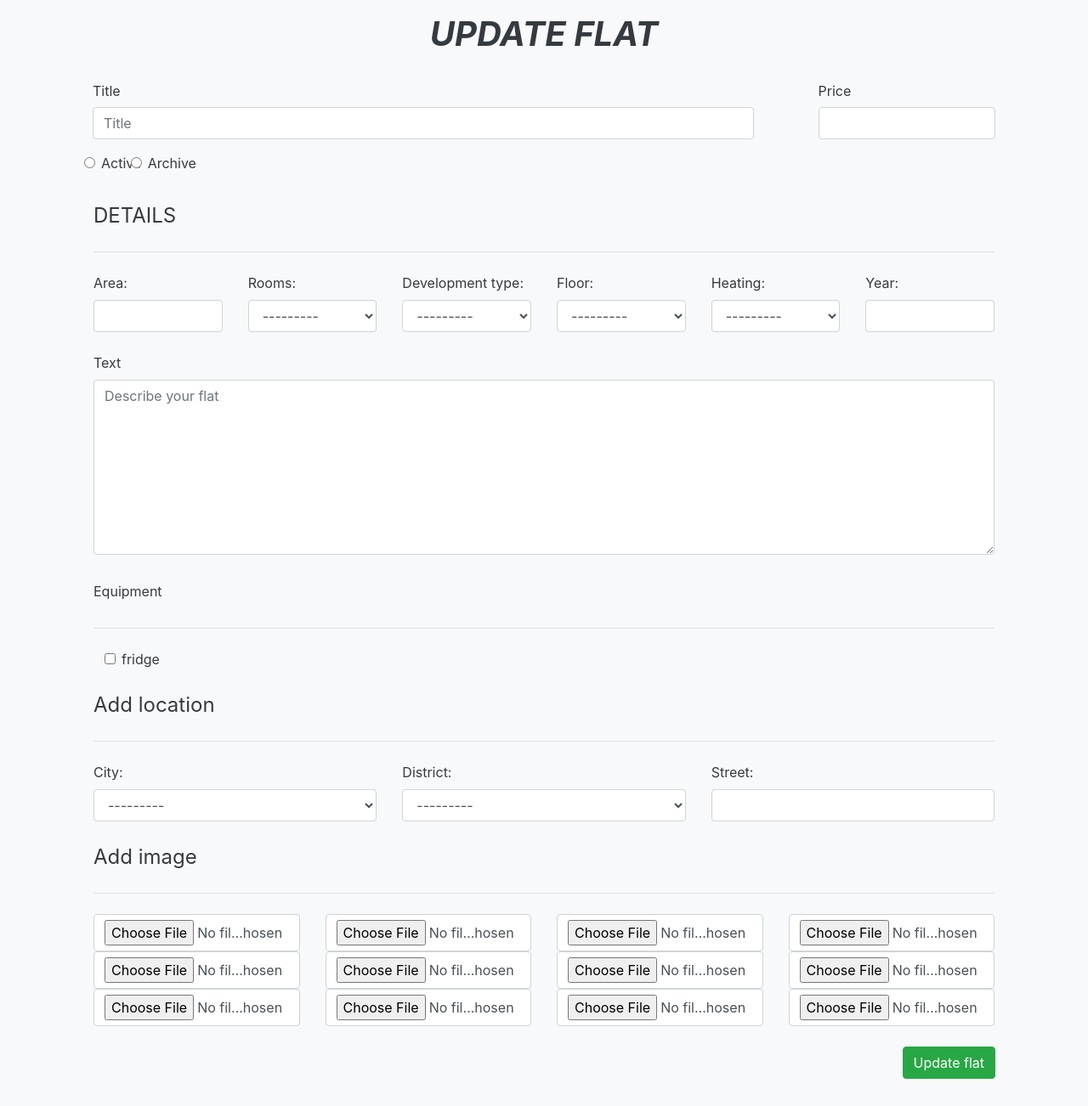
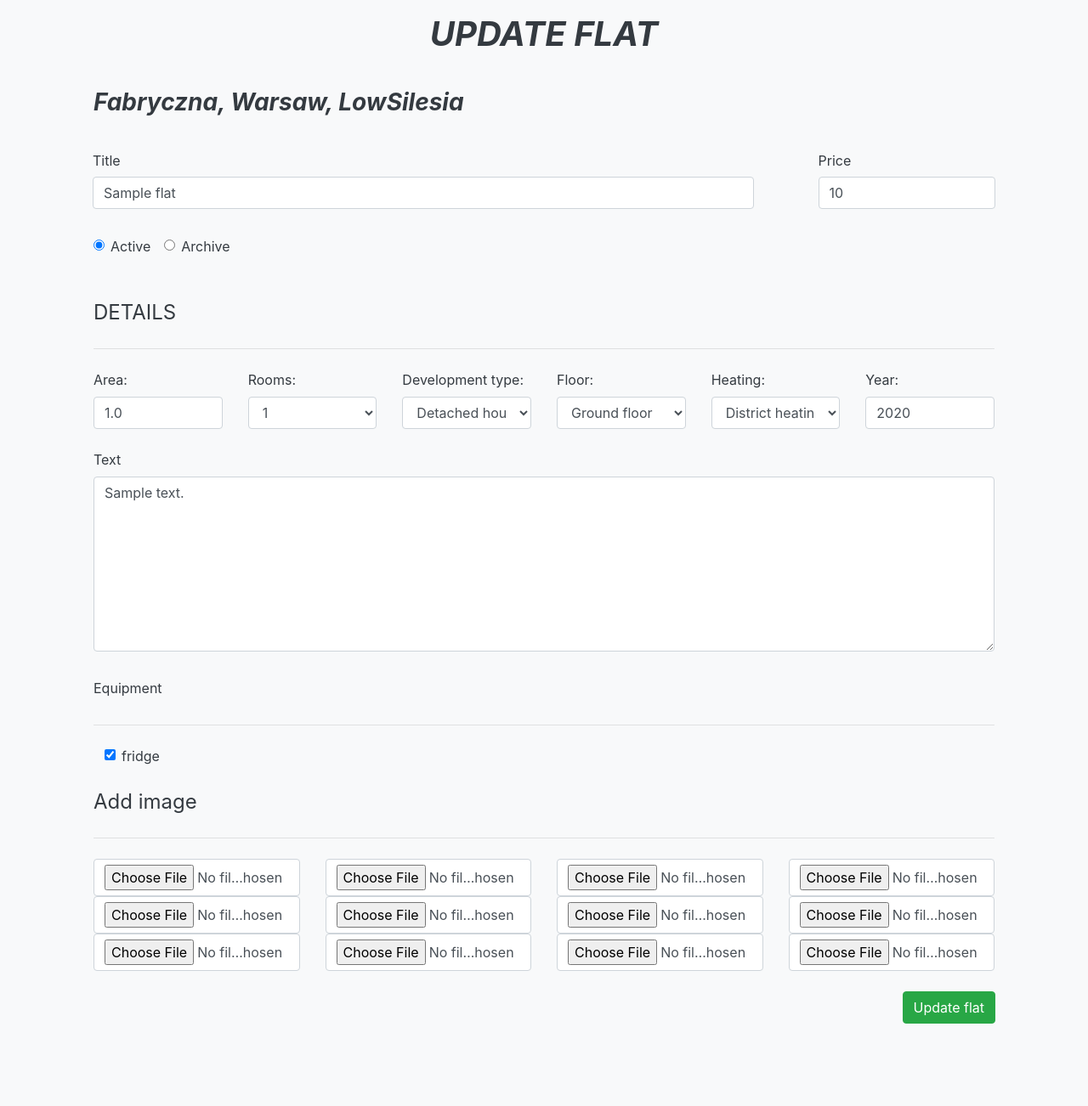
Before and after one commit to Spikey21/Flat-Rental, a Django app: page /update-flat/1/ in a window 1280 px wide. Shown: the part 56-1358 px from the top of the page at 85% size. After the commit the page ends 1261 px from the top, so only its background shows below. Run offline with Django 4.2, Linux system fonts and the light colour scheme; a user stored in the database is signed in; tables that the repository leaves empty hold one stand-in row (values such as "Sample post"); parts of the project's set-up code (start-up, migrations or seed data) failed here and were passed over; some libraries are stand-ins or nearby versions.

Commit message:
correct model of flat location and update temp

```diff
--- a/rent_flat/flat/models.py
+++ b/rent_flat/flat/models.py
@@ -89,7 +89,7 @@ class FlatLocation(models.Model):
                                  auto_choose=True,
                                  sort=True)
     street = models.CharField(max_length=100, blank=True, null=True)
-    flat = models.ForeignKey(Flat, on_delete=models.CASCADE, related_name='location')
+    flat = models.OneToOneField(Flat, on_delete=models.CASCADE, related_name='location')
 
     def __str__(self):
         return f'{self.city}'
--- a/rent_flat/flat/templates/update.html
+++ b/rent_flat/flat/templates/update.html
@@ -13,10 +13,15 @@
         <form action="{% url 'create' %}" method="post">
             <div class="row">
                 <div class="col-sm-9">
+                    <h3 class="text-start m-4">
+                        <p class="font-weight-bold font-italic">{{flat.location.district}},  {{flat.location}}</p>
+                    </h3>
+                </div>
+                <div class="col-sm-9">
                     <div class="form-group m-2">
                         <label for="inputTitle" class="col-sm-6 col-form-label">Title</label>
                         <div class="col-sm-12">
-                            <input type="text" class="form-control" id="inputTitle" placeholder="Title" name="title" required>
+                            <input type="text" class="form-control" id="inputTitle" value="{{flat.title}}" name="title" required>
                         </div>
                     </div>
                 </div>
@@ -24,20 +29,29 @@
                     <div class="form-group m-2">
                         <label for="inputPrice" class="col-sm-6 col-form-label">Price</label>
                         <div class="col-sm-12">
-                            <input type="number" class="form-control" id="inputPrice" name="price" required>
+                            <input type="number" class="form-control" id="inputPrice" value="{{flat.price}}" name="price" required>
                         </div>
                     </div>
                 </div>
                 <div class="col-sm-3">
-                    <div class="form-check" id="inputStatus">
-                        <div class="form-row m-2">
+                        <div class="form-row m-3">
+                            <div class="form-check m-2">
+                                <input class="form-check-input" type="radio" name="exampleRadios" id="Radios1" value="{{ flat.status }" checked>
+                                <label class="form-check-label" for="Radios1">
+                                    {{flat.get_status_display}}
+                                </label>
+                            </div>
                             {% for value,text in form.status.field.choices  %}
-                            <div class="col-sm-3">
-                                <input class="form-check-input"  type="radio" name="{{ value }}" > {{ text }}
-                            </div>
+                                {% if flat.status not in value %}
+                                    <div class="form-check m-2">
+                                        <input class="form-check-input" type="radio" name="exampleRadios" id="value" value="{{ value }">
+                                        <label class="form-check-label" for="value">
+                                            {{text}}
+                                        </label>
+                                    </div>
+                                {% endif %}
                             {% endfor %}
                         </div>
-                    </div>
                 </div>
             </div>
             <div class="form-group m-4">
@@ -50,34 +64,62 @@
                 <div class="form-group row items-group">
                     <div class="col">
                         {{ form.area.label_tag }}
-                        {{ form.area}}
+                        <input type="number" class="form-control" id="inputArea" value="{{flat.detail.area}}" name="detail.area" required>
                     </div>
                     <div class="col">
                         {{ form.rooms.label_tag }}
-                        {{ form.rooms}}
+                        <select id="inputRooms" class="form-control" name="detail.rooms" required>
+                            <option value="{{flat.detail.rooms}}">{{ flat.detail.get_rooms_display }}</option>
+                            {% for value,text in form.rooms.field.choices  %}
+                                {% if flat.detail.rooms not in value %}
+                                    <option value="{{ value }}">{{ text }}</option>
+                                {% endif %}
+                            {% endfor %}
+                        </select>
                     </div>
                     <div class="col">
                         {{ form.development_type.label_tag }}
-                        {{ form.development_type}}
+                        <select id="inputDev" class="form-control" name="detail.development_type" required>
+                            <option value="{{flat.detail.development_type}}">{{ flat.detail.get_development_type_display }}</option>
+                            {% for value,text in form.development_type.field.choices  %}
+                                {% if flat.detail.development_type not in value %}
+                                    <option value="{{ value }}">{{ text }}</option>
+                                {% endif %}
+                            {% endfor %}
+                        </select>
                     </div>
                     <div class="col">
                         {{ form.floor.label_tag }}
-                        {{ form.floor}}
+                        <select id="inputFloor" class="form-control" name="detail.floor" required>
+                            <option value="{{flat.detail.floor}}">{{ flat.detail.get_floor_display }}</option>
+                            {% for value,text in form.floor.field.choices  %}
+                                {% if flat.detail.floor not in value %}
+                                    <option value="{{ value }}">{{ text }}</option>
+                                {% endif %}
+                            {% endfor %}
+                        </select>
                     </div>
                     <div class="col">
                         {{ form.heating.label_tag }}
-                        {{ form.heating}}
+                        <select id="inputHeat" class="form-control" name="detail.heating" required>
+                            <option value="{{flat.detail.heating}}">{{ flat.detail.get_heating_display }}</option>
+                            {% for value,text in form.heating.field.choices  %}
+                                {% if flat.detail.heating not in value %}
+                                    <option value="{{ value }}">{{ text }}</option>
+                                {% endif %}
+                            {% endfor %}
+                        </select>
                     </div>
                     <div class="col">
                         {{ form.year.label_tag }}
-                        {{ form.year}}
+                        <input type="number" class="form-control" id="inputYear" value="{{flat.detail.year}}" name="detail.year" required>
                     </div>
                 </div>
                 {% endfor %}
             </div>
             <div class="form-group m-4">
                 <label for="textarea">Text</label>
-                <textarea class="form-control" id="textarea" rows="8" name="text" placeholder="Describe your flat" required></textarea>
+                <textarea class="form-control" id="textarea" rows="8" name="text" required>{{flat.text}}</textarea>
             </div>
             <div class="form-group m-4">
                 <label for="inputEquipment" class="col-form-label">Equipment</label>
@@ -86,34 +128,17 @@
                     <div class="form-row m-2">
                         {% for value,text in form.equipment.field.choices  %}
                         <div class="col-sm-3">
-                            <input class="form-check-input"  type="checkbox" name="{{ value }}" > {{ text }}
+                            {% for equip in flat.equipment.all %}
+                                {% if equip.name in text %}
+                                    <input class="form-check-input"  type="checkbox" name="{{ value }}" checked> {{ text }}
+                                {% else %}
+                                    <input class="form-check-input"  type="checkbox" name="{{ value }}"> {{ text }}
+                                {% endif %}
+                            {% endfor %}
                         </div>
                         {% endfor %}
                     </div>
                 </div>
-            </div>
-            <div class="form-group m-4">
-                {{ location_items.media.js }}
-                <legend>Add location</legend>
-                <hr class="my-4">
-                {{ location_items.management_form }}
-                {{ location_items.non_form_errors }}
-                {% for form in location_items %}
-                <div class="form-group row items-group">
-                    <div class="col">
-                        {{ form.city.label_tag }}
-                        {{ form.city}}
-                    </div>
-                    <div class="col">
-                        {{ form.district.label_tag }}
-                        {{ form.district}}
-                    </div>
-                    <div class="col">
-                        {{ form.street.label_tag }}
-                        {{ form.street}}
-                    </div>
-                </div>
-                {% endfor %}
             </div>
             <div class="form-group m-4">
                 <legend>Add image</legend>
--- a/rent_flat/flat/views.py
+++ b/rent_flat/flat/views.py
@@ -89,26 +89,21 @@ class FlatUpdateView(LoginRequiredMixin, UpdateView):
         context = super(FlatUpdateView, self).get_context_data(**kwargs)
         if self.request.POST:
             context['detail_items'] = DetailInlineFormSet(self.request.POST, prefix='detail_item_set')
-            context['location_items'] = LocationInlineFormSet(self.request.POST, prefix='location_item_set')
             context['image_items'] = ImageInlineFormSet(self.request.POST, prefix='image_item_set')
         else:
             context['detail_items'] = DetailInlineFormSet(prefix='detail_item_set')
-            context['location_items'] = LocationInlineFormSet(prefix='location_item_set')
             context['image_items'] = ImageInlineFormSet(prefix='image_item_set')
         return context
 
     def form_valid(self, form):
         context = self.get_context_data()
-        detail_location = context['detail_items']
-        formset_location = context['location_items']
+        formset_detail = context['detail_items']
         formset_image = context['image_items']
         self.object = form.save()
         if self.object.id != None:
-            if form.is_valid() and detail_location.is_valid() and formset_location.is_valid() and formset_image.is_valid():
-                detail_location.instance = self.object
-                detail_location.save()
-                formset_location.instance = self.object
-                formset_location.save()
+            if form.is_valid() and formset_detail.is_valid() and formset_image.is_valid():
+                formset_detail.instance = self.object
+                formset_detail.save()
                 formset_image.instance = self.object
                 formset_image.save()
         return super(FlatUpdateView, self).form_valid(form)
```
Also changed, not shown: rent_flat/flat/migrations/0002_alter_flatlocation_flat.py (added).
